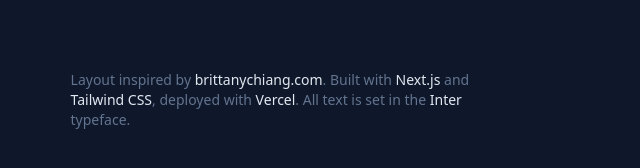
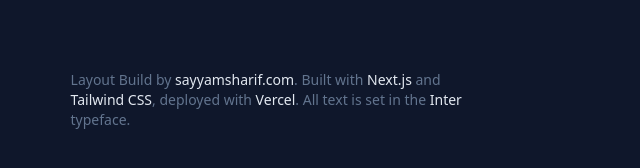
Before and after one commit to iamsayyam/Portfolio, a Next.js app: page / in a window 1280 px wide. Shown: the part 2954-3122 px from the top of the page, without its empty margins (556-1196 px from the left). Built offline with nearby package versions, Linux system fonts and the light colour scheme.

Commit message:
Update Footer.tsx

```diff
--- a/components/Footer.tsx
+++ b/components/Footer.tsx
@@ -4,8 +4,8 @@ export function Footer() {
   return (
     <footer className="max-w-md pb-16 text-sm text-slate-500 sm:pb-0">
       <p>
-        Layout inspired by{" "}
-        <InlineLink href="https://brittanychiang.com/">brittanychiang.com</InlineLink>.
+        Layout Build by{" "}
+        <InlineLink href="https://sayyamsharif.com/">sayyamsharif.com</InlineLink>.
         Built with <InlineLink href="https://nextjs.org/">Next.js</InlineLink> and{" "}
         <InlineLink href="https://tailwindcss.com/">Tailwind CSS</InlineLink>,
         deployed with <InlineLink href="https://vercel.com/">Vercel</InlineLink>.
```
